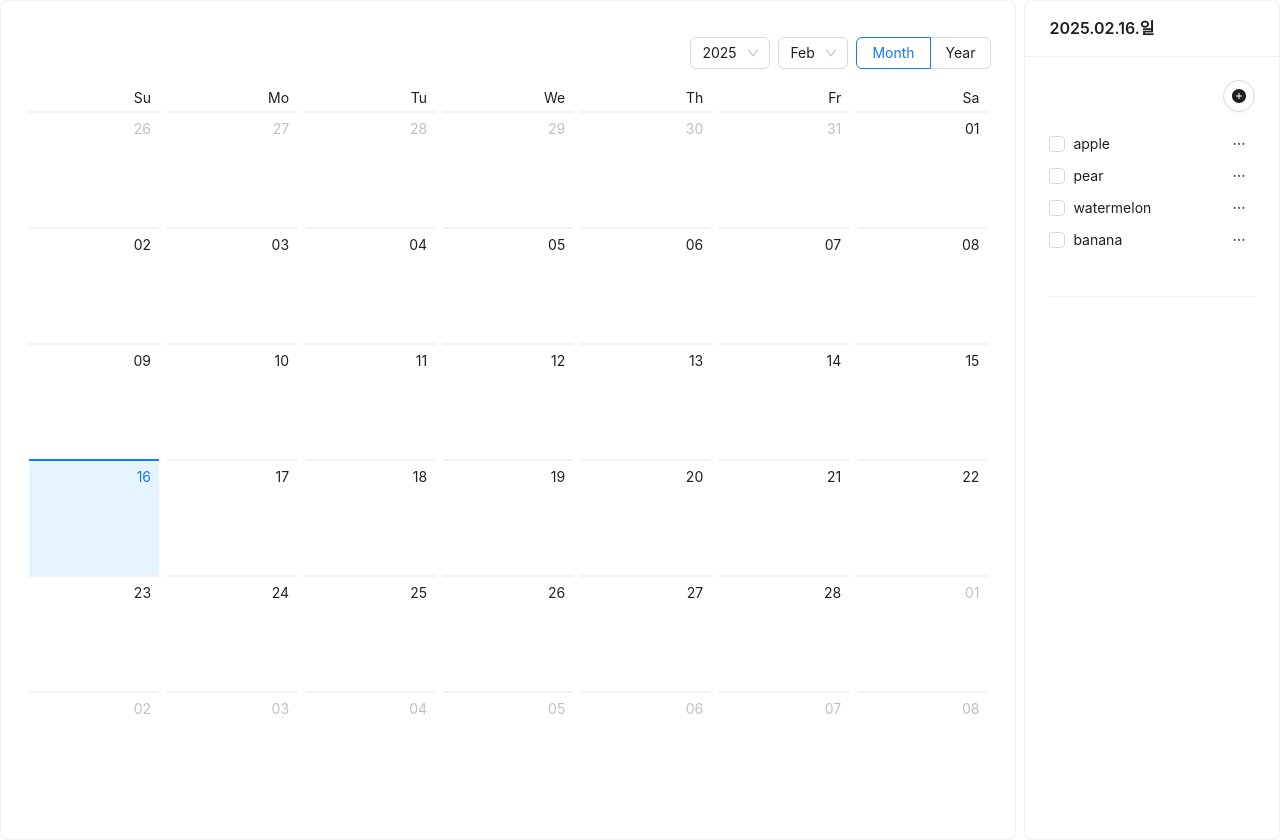
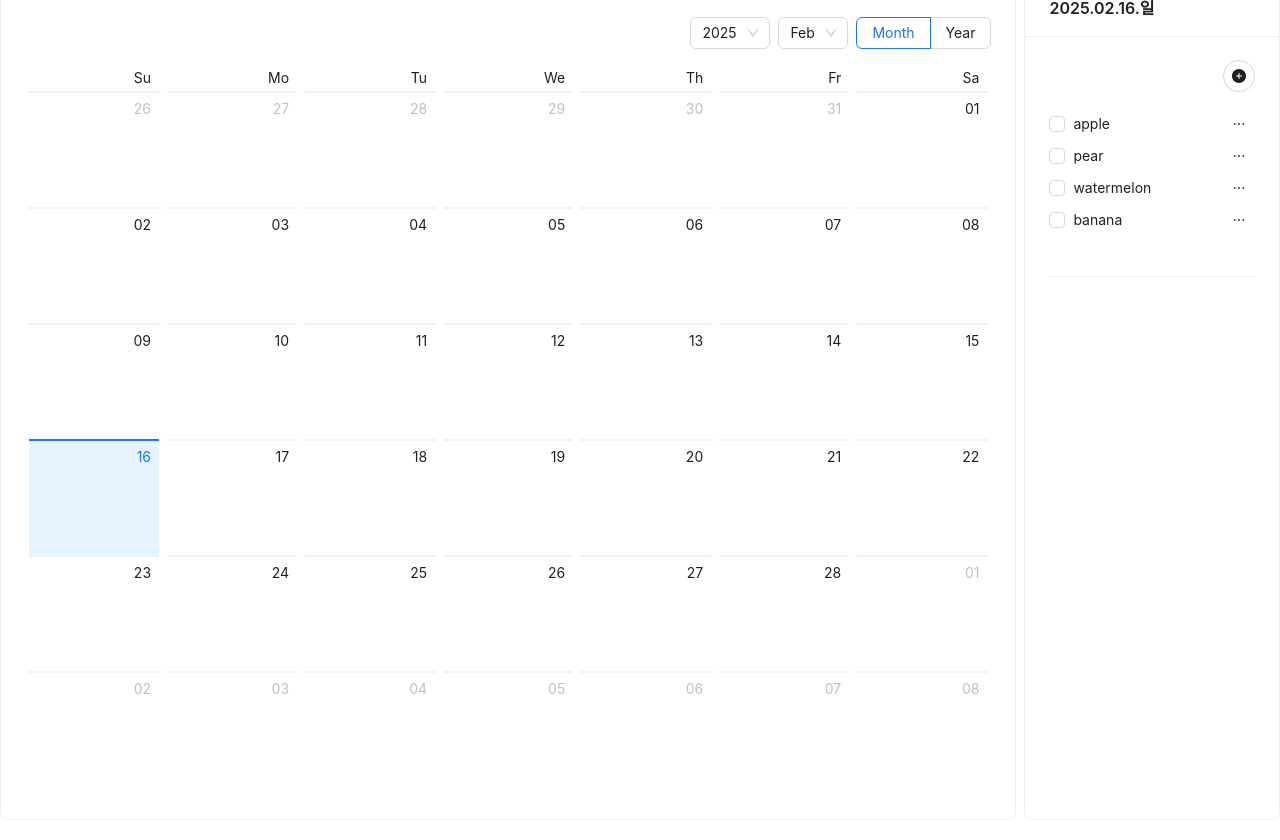
Before and after one commit to SebellKo/Toduler, a React (Create React App) app: page / in a window 1280 px wide. Built offline with nearby package versions, Linux system fonts and the light colour scheme.

Commit message:
[style]: root 요소 전체 크기 조절

```diff
--- a/src/index.css
+++ b/src/index.css
@@ -1,8 +1,3 @@
-/* http://meyerweb.com/eric/tools/css/reset/
-   v2.0 | 20110126
-   License: none (public domain)
-*/
-
 html,
 body,
 div,
@@ -127,3 +122,17 @@ table {
   border-collapse: collapse;
   border-spacing: 0;
 }
+
+body {
+  width: 100vw;
+  height: 100vh;
+}
+
+#root {
+  width: 100%;
+  height: 100%;
+
+  display: flex;
+  align-items: center;
+  justify-content: center;
+}
```
